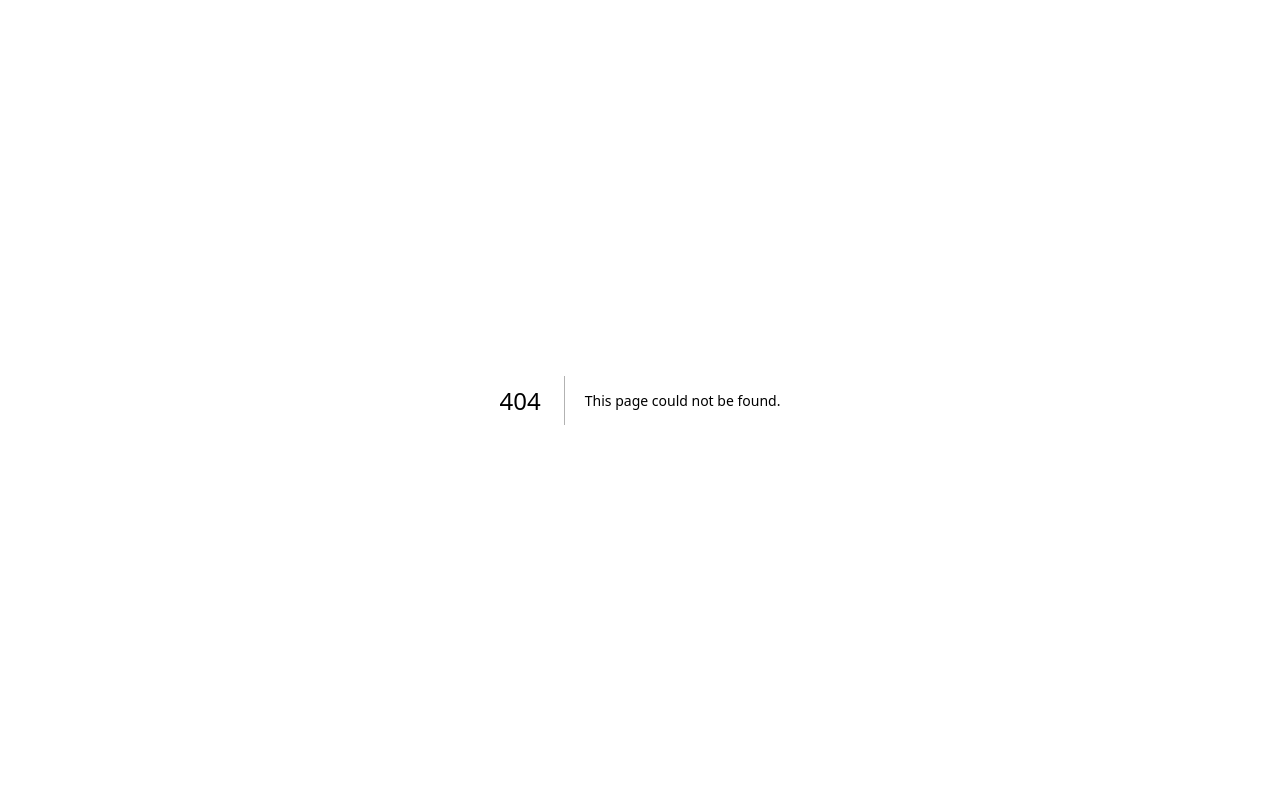
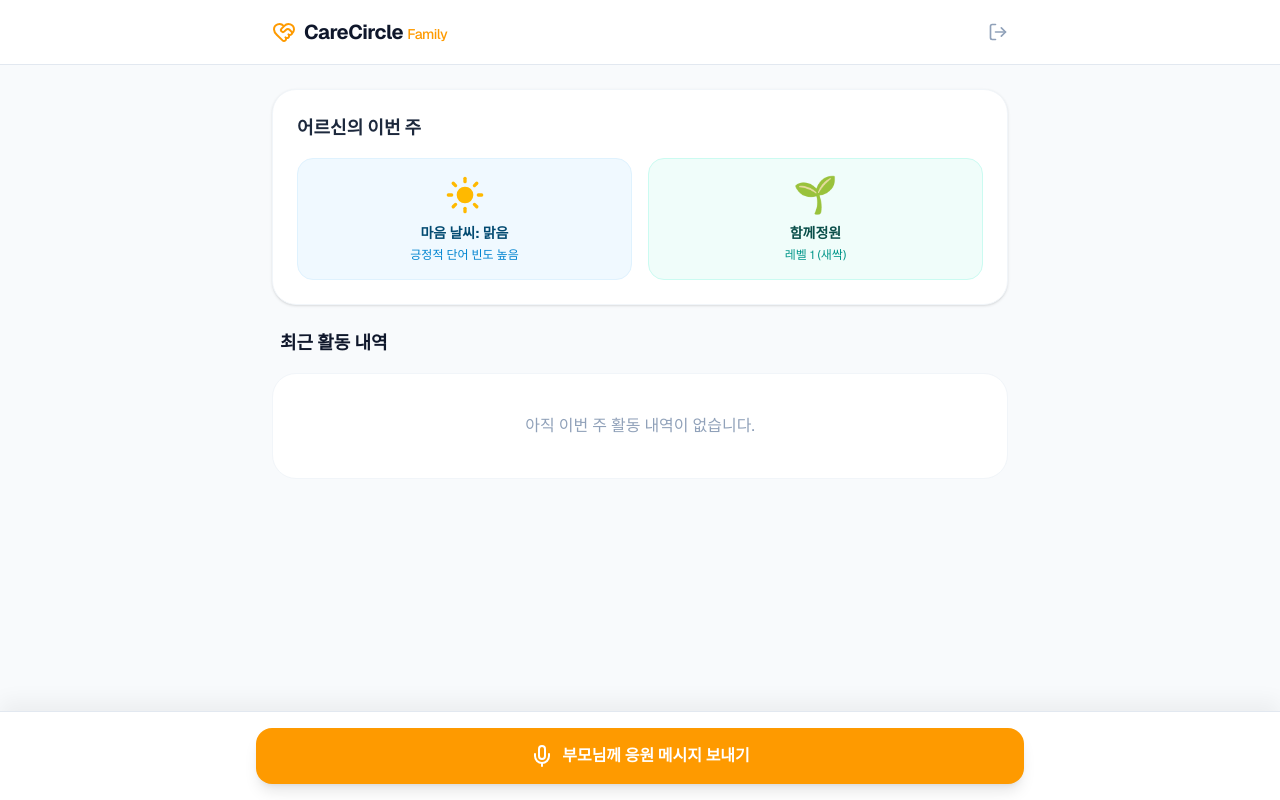
Before and after one commit to SeungTaeGit/CareCircle-Front, a Next.js app: page /guardian in a window 1280 px wide. Before the commit this address had no page. Built offline with nearby package versions, Linux system fonts and the light colour scheme.

Commit message:
feat: 보호자 대시보드 화면 구현 및 실데이터 API 연동

```diff
--- /dev/null
+++ b/app/guardian/page.tsx
@@ -0,0 +1,94 @@
+'use client';
+
+import React, { useState, useEffect } from 'react';
+import { Mic } from 'lucide-react';
+import GuardianHeader from '@/components/guardian/GuardianHeader';
+import SeniorStatusCard from '@/components/guardian/SeniorStatusCard';
+import ActivityFeed from '@/components/guardian/ActivityFeed';
+
+interface Activity {
+  id: number;
+  date: string;
+  missionTitle: string;
+  type: 'VOICE' | 'PHOTO';
+  contentSummary: string;
+}
+
+export default function GuardianDashboardPage() {
+  const [seniorStatus, setSeniorStatus] = useState({ name: '', sentiment: 'Sunny' as const, gardenLevel: 1 });
+  const [activities, setActivities] = useState<Activity[]>([]);
+  const [isLoading, setIsLoading] = useState(true);
+
+  useEffect(() => {
+    const fetchGuardianData = async () => {
+      try {
+        const token = localStorage.getItem('accessToken');
+        if (!token) {
+          console.warn('로그인 토큰이 없습니다.');
+          setIsLoading(false);
+          return;
+        }
+
+        const response = await fetch('http://localhost:8080/api/activities/guardian', {
+          method: 'GET',
+          headers: {
+            'Authorization': `Bearer ${token}`,
+            'Content-Type': 'application/json'
+          }
+        });
+
+        if (response.ok) {
+          const data = await response.json();
+          setSeniorStatus({
+            name: data.seniorName,
+            sentiment: data.sentiment,
+            gardenLevel: data.gardenLevel
+          });
+          setActivities(data.activities);
+        } else {
+          console.error("데이터를 불러오는데 실패했습니다. 상태 코드:", response.status);
+        }
+      } catch (error) {
+        console.error("서버 통신 에러:", error);
+      } finally {
+        setIsLoading(false);
+      }
+    };
+
+    fetchGuardianData();
+  }, []);
+
+  return (
+    <div className="min-h-screen bg-slate-50 selection:bg-amber-200 text-slate-800 font-sans pb-20">
+
+      <GuardianHeader />
+
+      <main className="max-w-3xl mx-auto px-4 pt-6">
+        {isLoading ? (
+          <div className="text-center py-20 text-slate-500 font-bold animate-pulse">
+            어르신 데이터를 불러오는 중입니다...
+          </div>
+        ) : (
+          <>
+            <SeniorStatusCard
+              seniorName={seniorStatus.name}
+              sentiment={seniorStatus.sentiment}
+              gardenLevel={seniorStatus.gardenLevel}
+            />
+
+            <ActivityFeed activities={activities} />
+          </>
+        )}
+      </main>
+
+      <div className="fixed bottom-0 w-full bg-white border-t border-slate-200 p-4 shadow-[0_-10px_20px_rgba(0,0,0,0.05)] z-50">
+        <div className="max-w-3xl mx-auto">
+          <button className="w-full bg-amber-500 hover:bg-amber-600 text-white font-bold py-4 rounded-2xl shadow-lg transition-transform active:scale-95 flex items-center justify-center gap-2">
+            <Mic className="w-6 h-6" /> 부모님께 응원 메시지 보내기
+          </button>
+        </div>
+      </div>
+
+    </div>
+  );
+}
--- /dev/null
+++ b/components/guardian/ActivityFeed.tsx
@@ -0,0 +1,59 @@
+import React from 'react';
+import { Play, Image as ImageIcon, Mic } from 'lucide-react';
+
+interface Activity {
+  id: number;
+  date: string;
+  missionTitle: string;
+  type: 'VOICE' | 'PHOTO';
+  contentSummary: string;
+}
+
+interface ActivityFeedProps {
+  activities: Activity[];
+}
+
+export default function ActivityFeed({ activities }: ActivityFeedProps) {
+  return (
+    <div className="space-y-4 mb-24">
+      <h3 className="font-bold text-slate-900 text-lg px-2">최근 활동 내역</h3>
+
+      {activities.length === 0 ? (
+        <div className="text-center py-10 text-slate-400 bg-white rounded-3xl border border-slate-100">
+          아직 이번 주 활동 내역이 없습니다.
+        </div>
+      ) : (
+        activities.map((act) => (
+          <div key={act.id} className="bg-white p-5 rounded-3xl shadow-sm border border-slate-100 flex gap-4">
+            {/* 좌측 아이콘 및 타임라인 선 */}
+            <div className="flex flex-col items-center">
+              <div className={`w-10 h-10 rounded-full flex items-center justify-center text-white ${act.type === 'VOICE' ? 'bg-teal-500' : 'bg-amber-500'}`}>
+                {act.type === 'VOICE' ? <Mic className="w-5 h-5" /> : <ImageIcon className="w-5 h-5" />}
+              </div>
+              <div className="w-0.5 h-full bg-slate-100 mt-2"></div>
+            </div>
+
+            {/* 우측 내용 */}
+            <div className="flex-1 pb-2">
+              <p className="text-xs text-slate-400 font-medium mb-1">{act.date}</p>
+              <h4 className="font-bold text-slate-800 mb-2">{act.missionTitle}</h4>
+
+              <div className="bg-slate-50 rounded-2xl p-4 border border-slate-200">
+                <div className="flex items-start gap-3">
+                  {act.type === 'VOICE' && (
+                    <button className="w-8 h-8 rounded-full bg-teal-100 text-teal-600 flex items-center justify-center flex-shrink-0 hover:bg-teal-200 transition-colors">
+                      <Play className="w-4 h-4 fill-current" />
+                    </button>
+                  )}
+                  <p className="text-sm text-slate-600 leading-relaxed">
+                    <span className="font-bold text-slate-700">AI 요약:</span> "{act.contentSummary}"
+                  </p>
+                </div>
+              </div>
+            </div>
+          </div>
+        ))
+      )}
+    </div>
+  );
+}
--- /dev/null
+++ b/components/guardian/GuardianHeader.tsx
@@ -0,0 +1,20 @@
+import React from 'react';
+import { HeartHandshake, LogOut } from 'lucide-react';
+
+export default function GuardianHeader() {
+  return (
+    <header className="bg-white border-b border-slate-200 sticky top-0 z-50">
+      <div className="max-w-3xl mx-auto px-4 h-16 flex justify-between items-center">
+        <div className="flex items-center gap-2">
+          <HeartHandshake className="w-6 h-6 text-amber-500" />
+          <span className="font-bold text-xl text-slate-900 tracking-tight">
+            CareCircle <span className="text-amber-500 font-medium text-sm">Family</span>
+          </span>
+        </div>
+        <button className="text-slate-400 hover:text-slate-600 transition-colors">
+          <LogOut className="w-5 h-5" />
+        </button>
+      </div>
+    </header>
+  );
+}
--- /dev/null
+++ b/components/guardian/SeniorStatusCard.tsx
@@ -0,0 +1,36 @@
+import React from 'react';
+import { Sun, CloudRain } from 'lucide-react';
+
+interface StatusProps {
+  seniorName: string;
+  sentiment: 'Sunny' | 'Rainy' | 'Cloudy';
+  gardenLevel: number;
+}
+
+export default function SeniorStatusCard({ seniorName, sentiment, gardenLevel }: StatusProps) {
+  return (
+    <div className="bg-white rounded-3xl p-6 shadow-sm border border-slate-100 mb-6">
+      <h2 className="text-lg font-bold text-slate-800 mb-4">{seniorName} 어르신의 이번 주</h2>
+
+      <div className="grid grid-cols-2 gap-4">
+        {/* 정서 상태 (날씨) */}
+        <div className="bg-sky-50 rounded-2xl p-4 border border-sky-100 flex flex-col items-center justify-center text-center">
+          {sentiment === 'Sunny' ? (
+            <Sun className="w-10 h-10 text-amber-400 mb-2 fill-amber-400" />
+          ) : (
+            <CloudRain className="w-10 h-10 text-blue-400 mb-2" />
+          )}
+          <p className="text-sm font-bold text-sky-900">마음 날씨: 맑음</p>
+          <p className="text-xs text-sky-600 mt-1">긍정적 단어 빈도 높음</p>
+        </div>
+
+        {/* 함께정원 레벨 */}
+        <div className="bg-teal-50 rounded-2xl p-4 border border-teal-100 flex flex-col items-center justify-center text-center">
+          <div className="text-4xl mb-2">🌱</div>
+          <p className="text-sm font-bold text-teal-900">함께정원</p>
+          <p className="text-xs text-teal-600 mt-1">레벨 {gardenLevel} (새싹)</p>
+        </div>
+      </div>
+    </div>
+  );
+}
```
